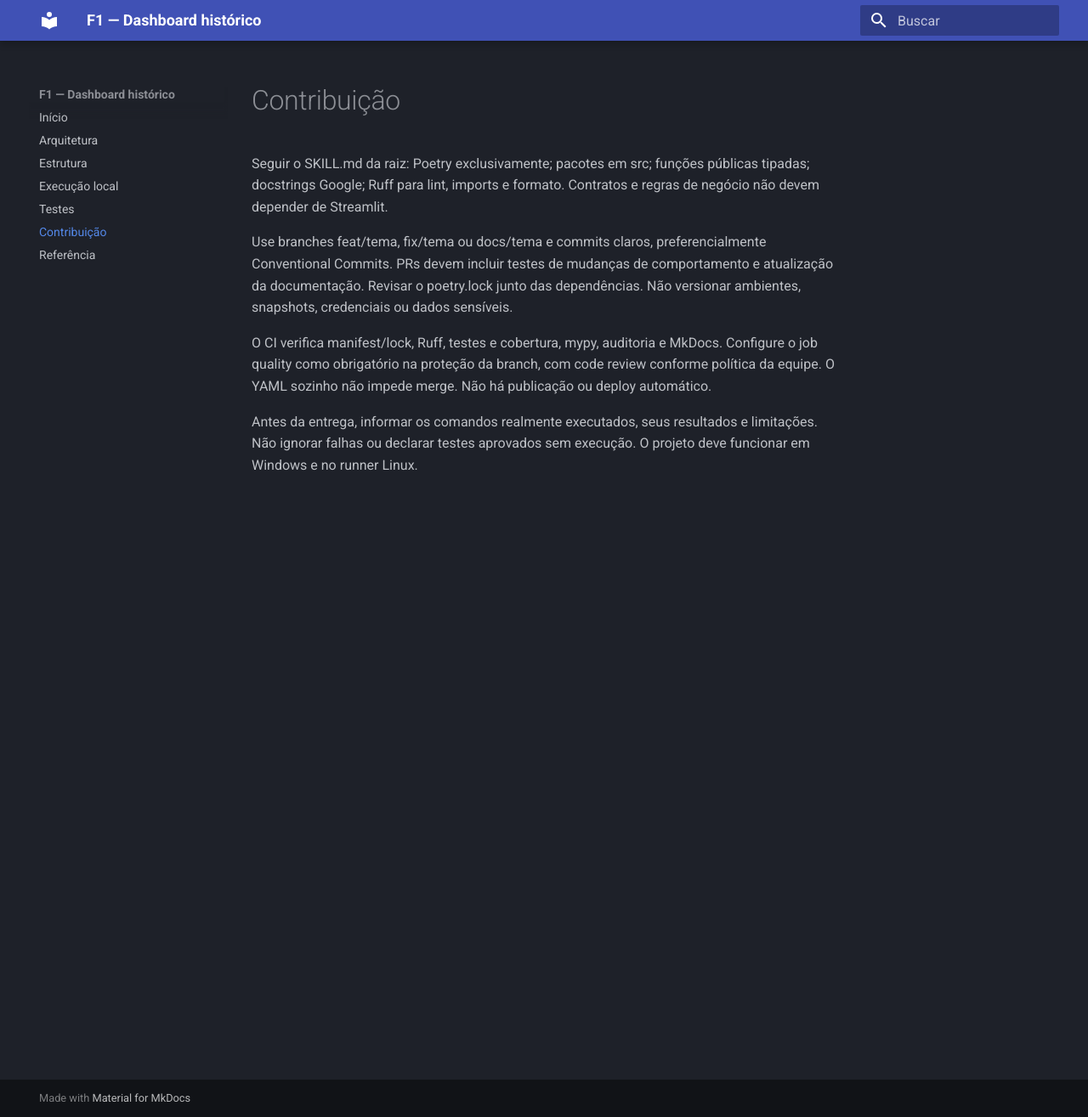
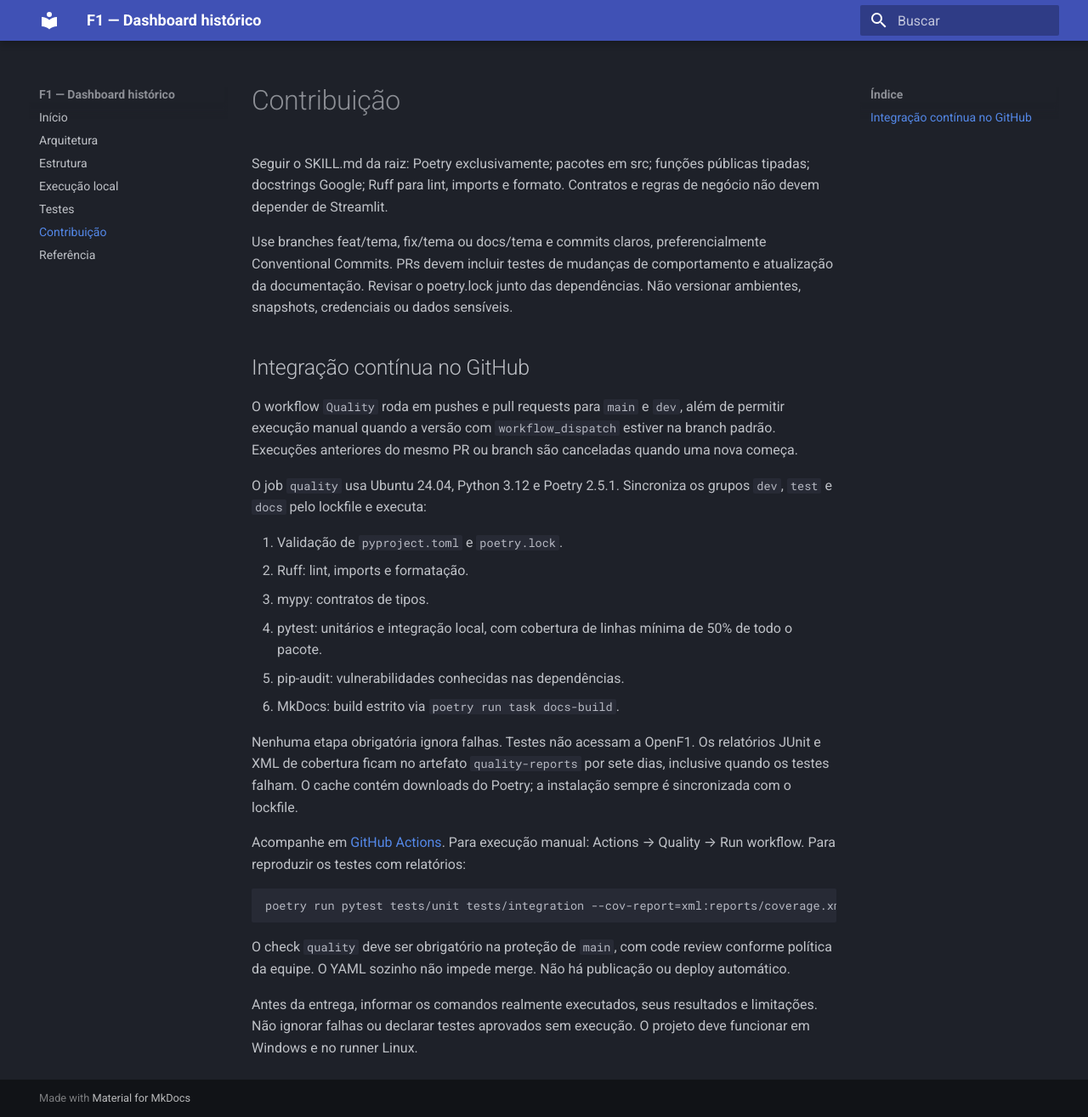
Before and after one commit to adrianobuilder/F1, an MkDocs documentation site: the page built from docs/docs/contributing.md, in a window 1280 px wide and 1315 px high. Shown: the whole window at 85% size. Built offline with MkDocs 1.6.1 and Material for MkDocs 9.7.7, drawn with Linux system fonts in a browser that asks for light colours.

Commit message:
ci: habilita validacao em main e dev com relatorios

````diff
--- a/docs/docs/contributing.md
+++ b/docs/docs/contributing.md
@@ -4,6 +4,27 @@ Seguir o SKILL.md da raiz: Poetry exclusivamente; pacotes em src; funções púb
 
 Use branches feat/tema, fix/tema ou docs/tema e commits claros, preferencialmente Conventional Commits. PRs devem incluir testes de mudanças de comportamento e atualização da documentação. Revisar o poetry.lock junto das dependências. Não versionar ambientes, snapshots, credenciais ou dados sensíveis.
 
-O CI verifica manifest/lock, Ruff, testes e cobertura, mypy, auditoria e MkDocs. Configure o job quality como obrigatório na proteção da branch, com code review conforme política da equipe. O YAML sozinho não impede merge. Não há publicação ou deploy automático.
+## Integração contínua no GitHub
+
+O workflow `Quality` roda em pushes e pull requests para `main` e `dev`, além de permitir execução manual quando a versão com `workflow_dispatch` estiver na branch padrão. Execuções anteriores do mesmo PR ou branch são canceladas quando uma nova começa.
+
+O job `quality` usa Ubuntu 24.04, Python 3.12 e Poetry 2.5.1. Sincroniza os grupos `dev`, `test` e `docs` pelo lockfile e executa:
+
+1. Validação de `pyproject.toml` e `poetry.lock`.
+2. Ruff: lint, imports e formatação.
+3. mypy: contratos de tipos.
+4. pytest: unitários e integração local, com cobertura de linhas mínima de 50% de todo o pacote.
+5. pip-audit: vulnerabilidades conhecidas nas dependências.
+6. MkDocs: build estrito via `poetry run task docs-build`.
+
+Nenhuma etapa obrigatória ignora falhas. Testes não acessam a OpenF1. Os relatórios JUnit e XML de cobertura ficam no artefato `quality-reports` por sete dias, inclusive quando os testes falham. O cache contém downloads do Poetry; a instalação sempre é sincronizada com o lockfile.
+
+Acompanhe em [GitHub Actions](https://github.com/adrianobuilder/F1/actions/workflows/quality.yml). Para execução manual: Actions → Quality → Run workflow. Para reproduzir os testes com relatórios:
+
+```bash
+poetry run pytest tests/unit tests/integration --cov-report=xml:reports/coverage.xml --junitxml=reports/pytest.xml
+```
+
+O check `quality` deve ser obrigatório na proteção de `main`, com code review conforme política da equipe. O YAML sozinho não impede merge. Não há publicação ou deploy automático.
 
 Antes da entrega, informar os comandos realmente executados, seus resultados e limitações. Não ignorar falhas ou declarar testes aprovados sem execução. O projeto deve funcionar em Windows e no runner Linux.
````
Also changed, not shown: README.md, 2 other files.
